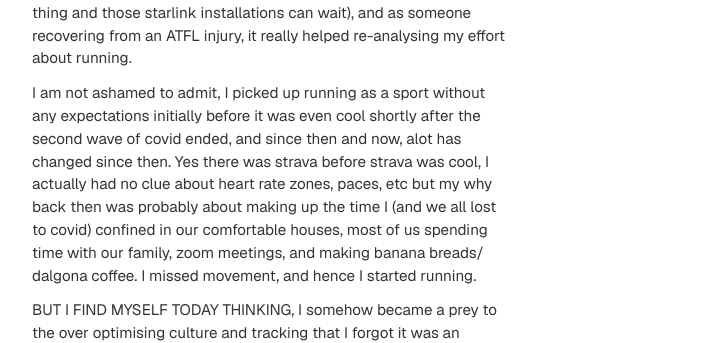
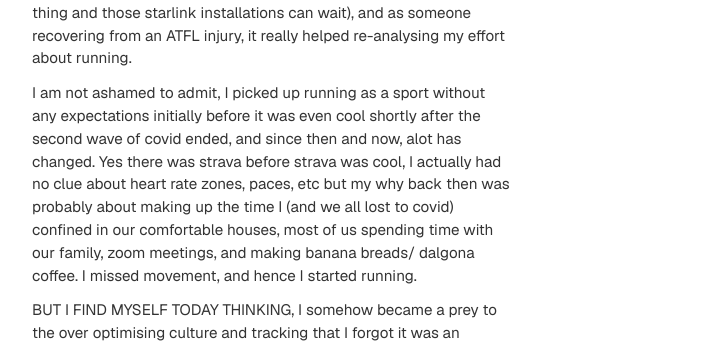
Before and after one commit to pranxv/pranxv.github.io, a Next.js app: page /intrusive-thoughts/1/running in a window 1280 px wide. Shown: the part 762-1105 px from the top of the page, without its empty margins (344-1047 px from the left). Built offline with nearby package versions, Linux system fonts and the light colour scheme.

Commit message:
fix: remove redundant wording in running page content

```diff
--- a/app/intrusive-thoughts/1/running/page.tsx
+++ b/app/intrusive-thoughts/1/running/page.tsx
@@ -86,7 +86,7 @@ export default function RunningPage() {
               I am not ashamed to admit, I picked up running as a sport without
               any expectations initially before it was even cool shortly after
               the second wave of covid ended, and since then and now, alot has
-              changed since then. Yes there was strava before strava was cool,
+              changed. Yes there was strava before strava was cool,
               I actually had no clue about heart rate zones, paces, etc but my
               why back then was probably about making up the time I (and we
               all lost to covid) confined in our comfortable houses, most of
```
